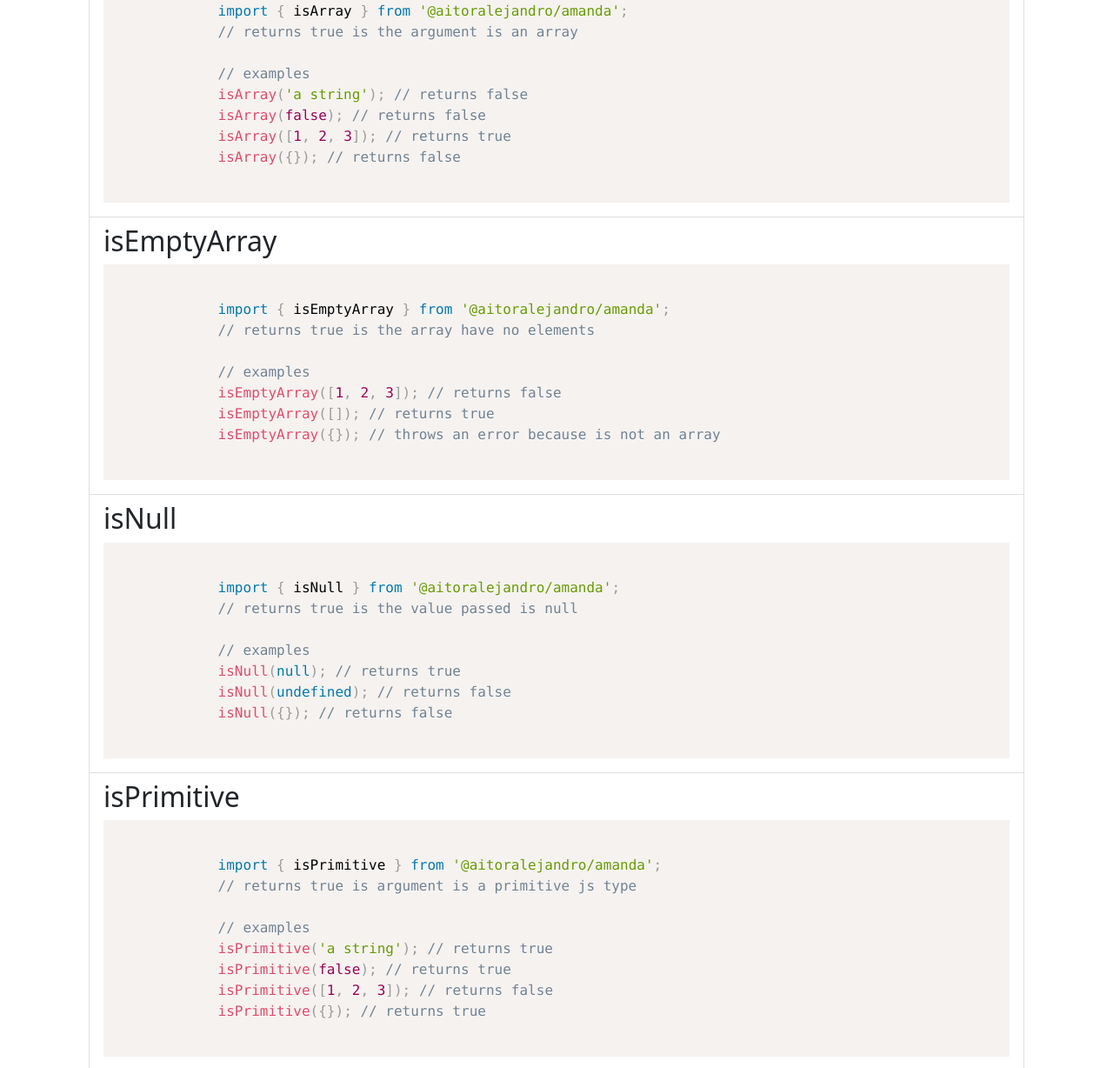
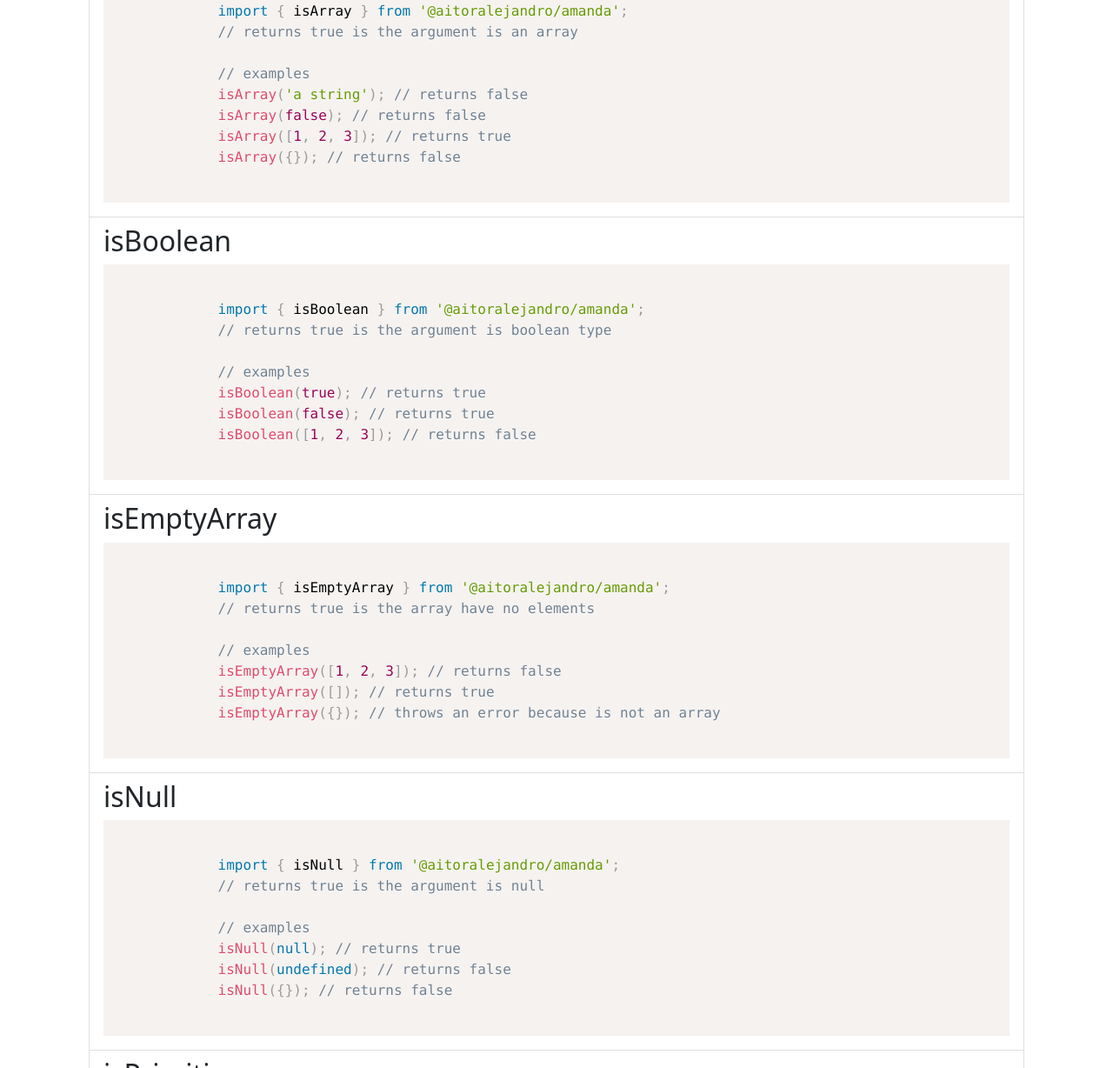
Before and after one commit to AitorAlejandro/amanda, a website: page docs/index.html in a window 1280 px wide. Shown: the part 926-2154 px from the top of the page at 87% size. Drawn offline with nearby package versions, Linux system fonts and the light colour scheme.

Commit message:
:books: docs site isBoolean

```diff
--- a/docs/index.html
+++ b/docs/index.html
@@ -78,6 +78,19 @@
           </section>
 
           <section class="list-group-item">
+            <h2 class="text-start">isBoolean</h2>
+            <pre><code class="language-js">
+            import { isBoolean } from '@aitoralejandro/amanda';
+            // returns true is the argument is boolean type
+
+            // examples
+            isBoolean(true); // returns true
+            isBoolean(false); // returns true
+            isBoolean([1, 2, 3]); // returns false
+          </code></pre>
+          </section>
+
+          <section class="list-group-item">
             <h2 class="text-start">isEmptyArray</h2>
             <pre><code class="language-js">
             import { isEmptyArray } from '@aitoralejandro/amanda';
@@ -94,7 +107,7 @@
             <h2 class="text-start">isNull</h2>
             <pre><code class="language-js">
             import { isNull } from '@aitoralejandro/amanda';
-            // returns true is the value passed is null
+            // returns true is the argument is null
 
             // examples
             isNull(null); // returns true
```
Lines whose indentation alone changed are shown as unchanged.
